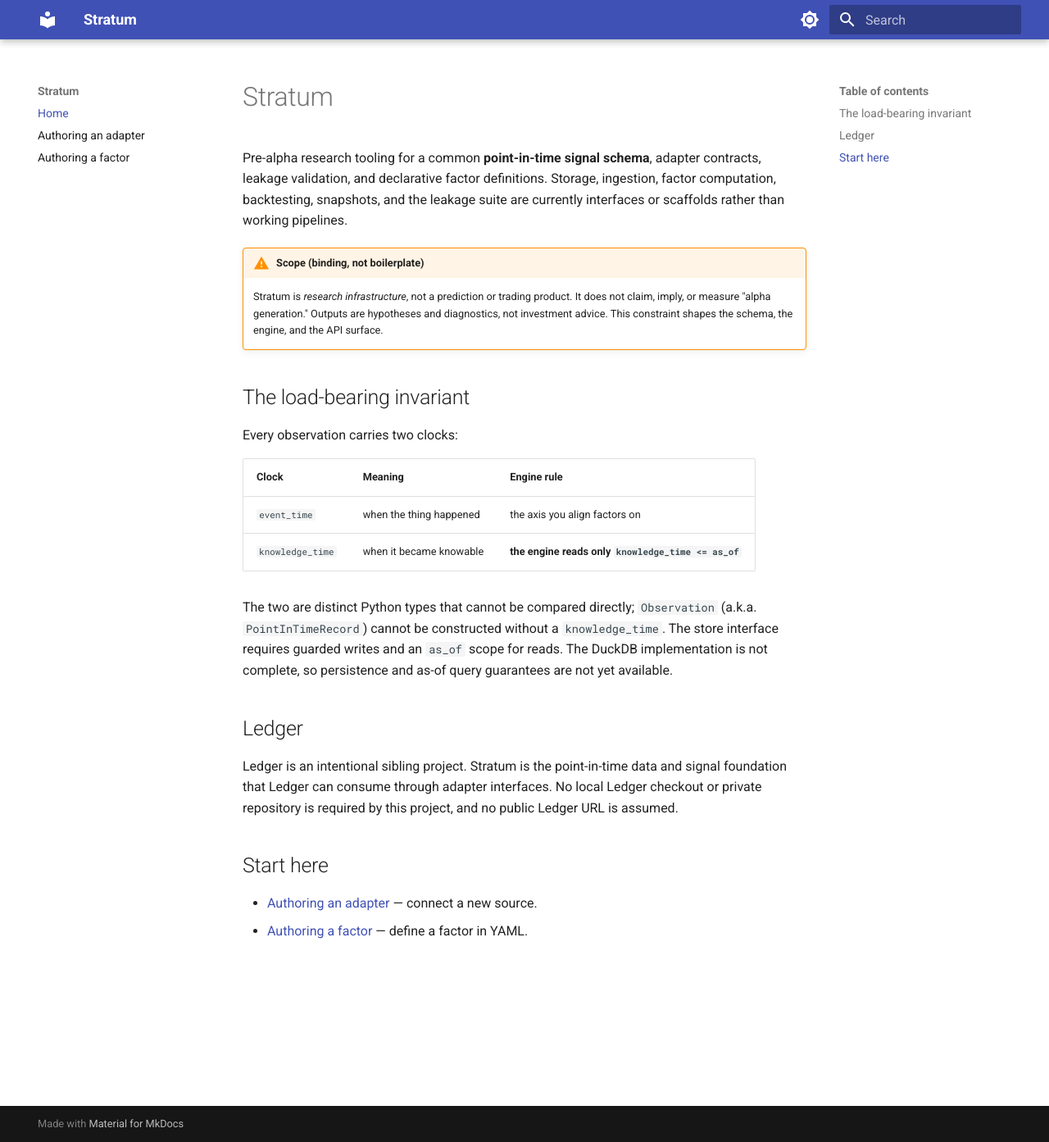
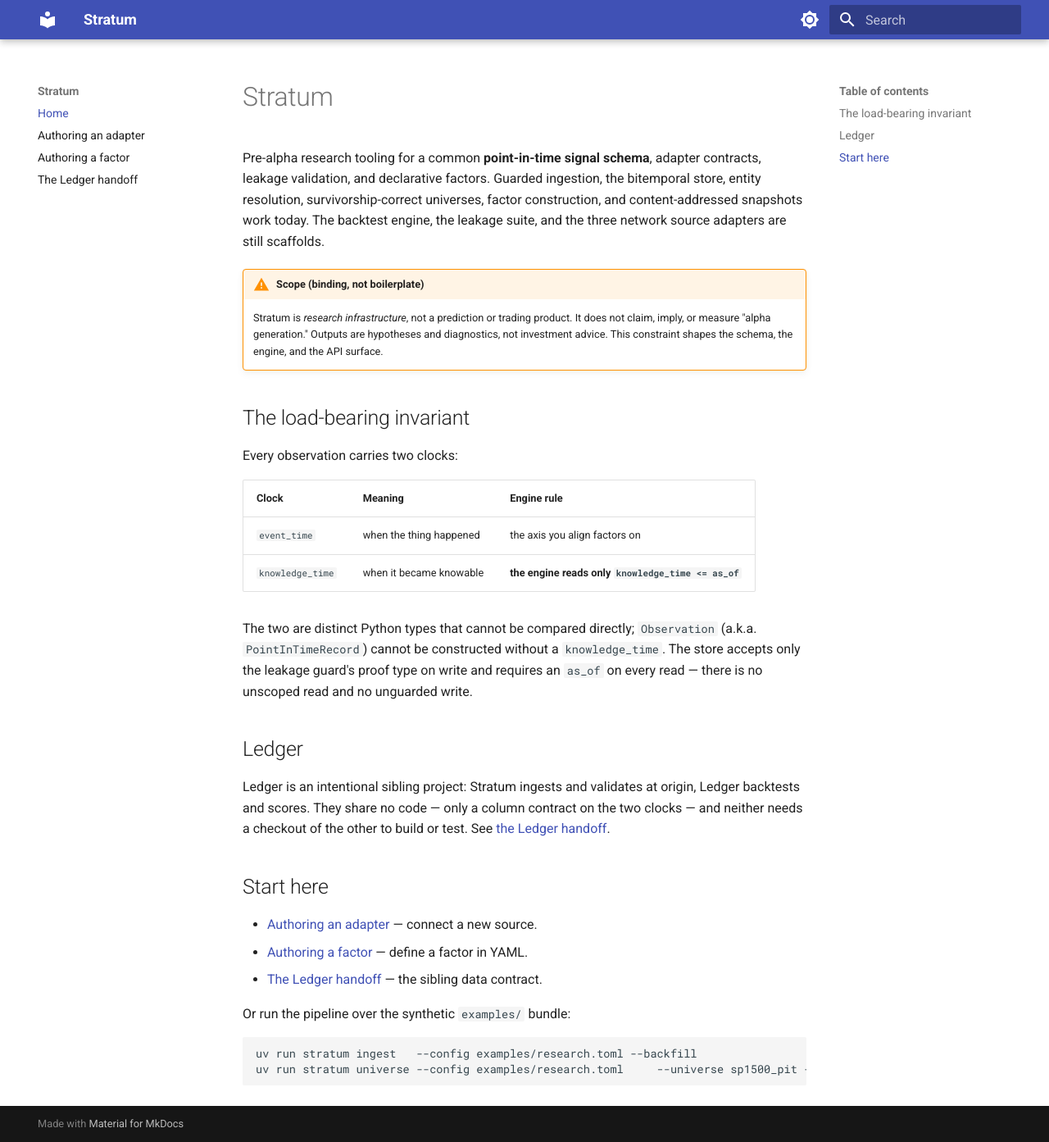
Before and after one commit to yousufshikder17/Stratum, an MkDocs documentation site: the page built from docs/index.md, in a window 1280 px wide and 1393 px high. Shown: the whole window at 82% size. Built offline with MkDocs 1.6.1 and Material for MkDocs 9.7.7, drawn with Linux system fonts in a browser that asks for light colours.

Commit message:
Update the docs to what the code now does, and smoke-test it in CI
The README described a scaffold, listing working subsystems as missing.

- README: real status, a quickstart over examples/ whose survivorship
  and knowledge-axis claims a reader can check by running two commands,
  and the rate-limit configuration.
- docs/ledger-handoff.md: the sibling data contract, which side owns
  what, and how to verify the handoff locally. Ledger's StratumAdapter
  reads both the live store and a pinned snapshot.
- CI: a smoke job that runs the README's quickstart for real and
  asserts the delisted name is present before its removal and absent
  after. The assertions use explicit ifs, since `grep -q ... && exit 1`
  would trip `set -e` on the success path.

````diff
--- a/docs/index.md
+++ b/docs/index.md
@@ -1,10 +1,11 @@
 # Stratum
 
 Pre-alpha research tooling for a common **point-in-time signal schema**,
-adapter contracts, leakage validation, and declarative factor definitions.
-Storage, ingestion, factor computation, backtesting, snapshots, and the
-leakage suite are currently interfaces or scaffolds rather than working
-pipelines.
+adapter contracts, leakage validation, and declarative factors. Guarded
+ingestion, the bitemporal store, entity resolution, survivorship-correct
+universes, factor construction, and content-addressed snapshots work today.
+The backtest engine, the leakage suite, and the three network source adapters
+are still scaffolds.
 
 !!! warning "Scope (binding, not boilerplate)"
     Stratum is *research infrastructure*, not a prediction or trading
@@ -23,18 +24,26 @@ Every observation carries two clocks:
 
 The two are distinct Python types that cannot be compared directly;
 `Observation` (a.k.a. `PointInTimeRecord`) cannot be constructed without a
-`knowledge_time`. The store interface requires guarded writes and an `as_of`
-scope for reads. The DuckDB implementation is not complete, so persistence
-and as-of query guarantees are not yet available.
+`knowledge_time`. The store accepts only the leakage guard's proof type on
+write and requires an `as_of` on every read — there is no unscoped read and no
+unguarded write.
 
 ## Ledger
 
-Ledger is an intentional sibling project. Stratum is the point-in-time data
-and signal foundation that Ledger can consume through adapter interfaces.
-No local Ledger checkout or private repository is required by this project,
-and no public Ledger URL is assumed.
+Ledger is an intentional sibling project: Stratum ingests and validates at
+origin, Ledger backtests and scores. They share no code — only a column
+contract on the two clocks — and neither needs a checkout of the other to
+build or test. See [the Ledger handoff](ledger-handoff.md).
 
 ## Start here
 
 - [Authoring an adapter](adapter-authoring.md) — connect a new source.
 - [Authoring a factor](factor-authoring.md) — define a factor in YAML.
+- [The Ledger handoff](ledger-handoff.md) — the sibling data contract.
+
+Or run the pipeline over the synthetic `examples/` bundle:
+
+```bash
+uv run stratum ingest   --config examples/research.toml --backfill
+uv run stratum universe --config examples/research.toml     --universe sp1500_pit --as-of 2024-02-01
+```
--- a/mkdocs.yml
+++ b/mkdocs.yml
@@ -14,6 +14,7 @@ nav:
   - Home: index.md
   - Authoring an adapter: adapter-authoring.md
   - Authoring a factor: factor-authoring.md
+  - The Ledger handoff: ledger-handoff.md
 markdown_extensions:
   - admonition
   - pymdownx.superfences
````
Also changed, not shown: README.md (+130 -40 lines), docs/ledger-handoff.md (added, +98 -0 lines), 1 other file.
